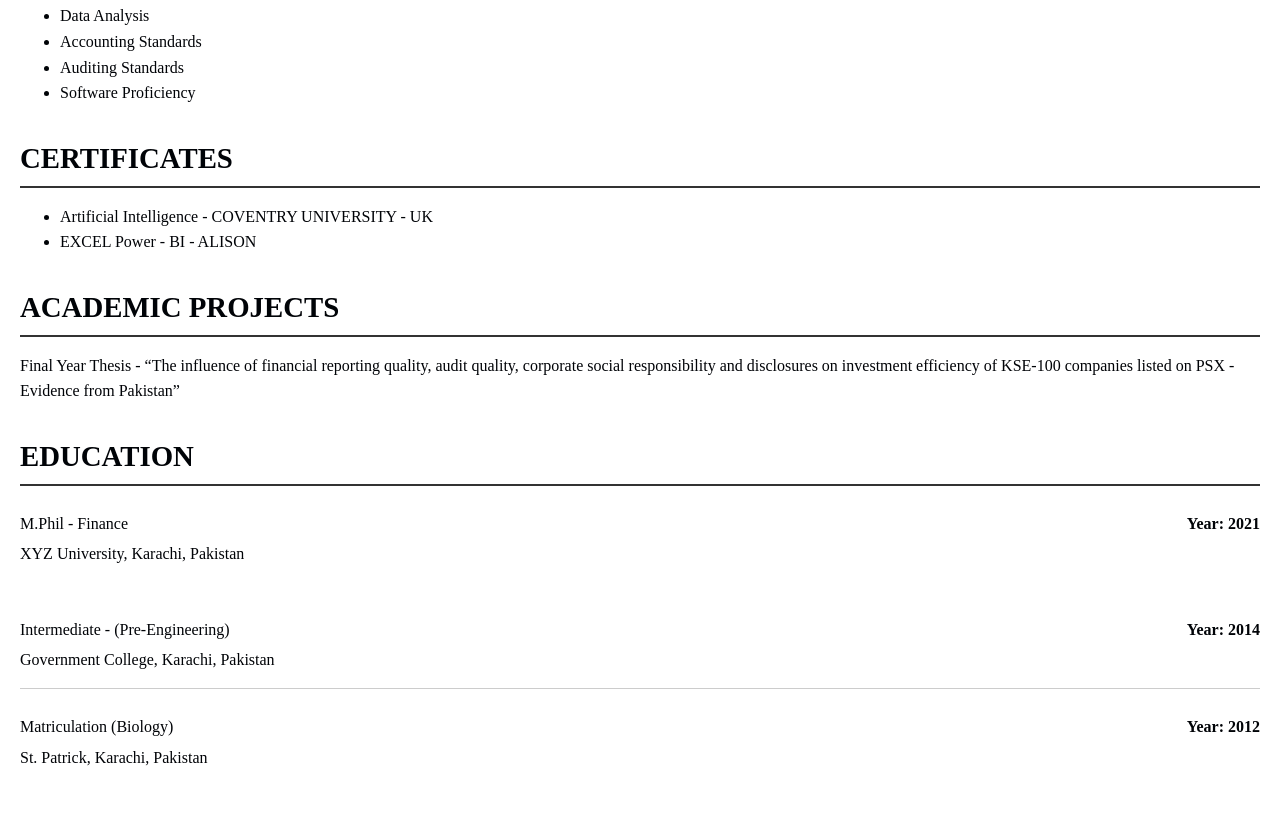
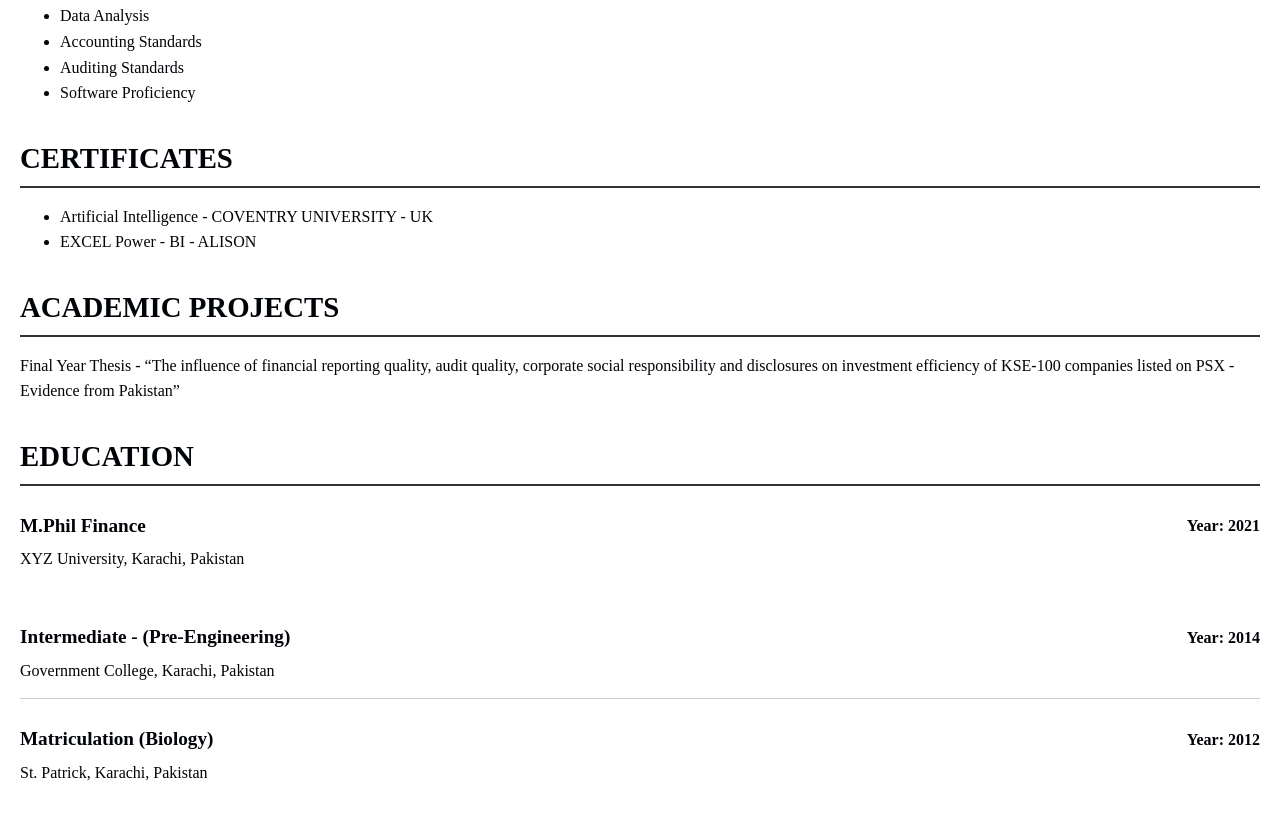
Before and after one commit to Mumraiz-Shahzad/Interactive-Resume-Builder--Static-, a plain HTML site: page index.html in a window 1280 px wide. Shown: the part 801-1620 px from the top of the page. Drawn offline with Linux system fonts and the light colour scheme.

```diff
--- a/index.html
+++ b/index.html
@@ -64,16 +64,16 @@
     <section class="education">
         <h3>EDUCATION</h3>
         <div class="degree">
-            <p>M.Phil - Finance <span class="year">Year: 2021 </span></p>
+            <p><strong>M.Phil Finance</strong> <span class="year">Year: 2021 </span></p>
             <p>XYZ University, Karachi, Pakistan</p>
         </div>
 </section>
         <div class="degree">
-            <p>Intermediate - (Pre-Engineering) <span>Year: 2014</span></p>
+            <p><strong>Intermediate - (Pre-Engineering)</strong> <span>Year: 2014</span></p>
             <p>Government College, Karachi, Pakistan</p>
         </div>
         <div class="degree">
-            <p>Matriculation (Biology) <span>Year: 2012</span></p>
+            <p><strong>Matriculation (Biology) </strong> <span>Year: 2012</span></p>
             <p>St. Patrick, Karachi, Pakistan</p>
         </div>
     </section>
```
